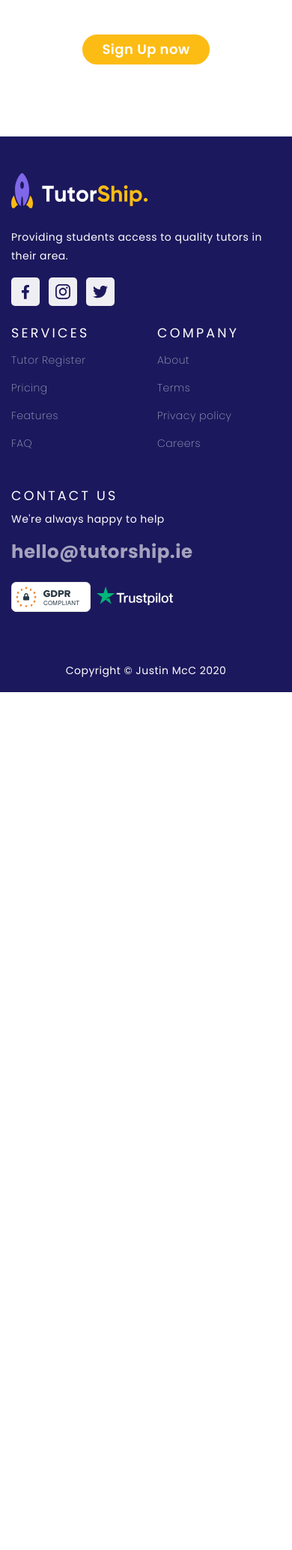
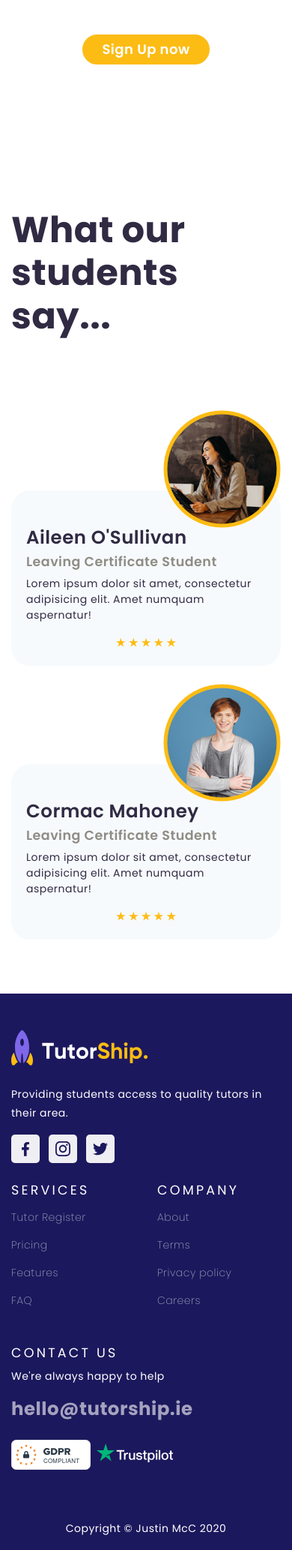
Before and after one commit to Code-Institute-Submissions/TutorShip, a Flask app: page / in a window 390 px wide. Shown: the part 1895-3962 px from the top of the page at 75% size. Before the commit the page ends 2818 px from the top, so only its background shows below. Run offline with Flask 2, Linux system fonts and the light colour scheme; some libraries are stand-ins or nearby versions.

Commit message:
Add testimonial section
Add testimonila profile images. Add media query styling to images

```diff
--- a/static/css/style.css
+++ b/static/css/style.css
@@ -51,6 +51,10 @@ a:hover {
 
 p .text-yellow:hover {
     color: #ffffff;
+}
+
+.bg-blue {
+    background-color: #F7FAFD;
 }
 
 /*--------------------------------------------------------------------- Nav */
@@ -214,6 +218,10 @@ p .text-yellow:hover {
     height: auto;
     object-fit: scale-down;
     overflow: none;
+}
+
+.testimonial-img {
+    margin-bottom: -100px;
 }
 
 /*--------------------------------------------------------------------- Buttons */
@@ -548,6 +556,10 @@ button:focus {
         height: 35px;
     }
 
+    .testimonial-img {
+        margin-bottom: -100px;
+    }
+
 }
 
 @media screen and (max-width: 821.98px) {
@@ -563,6 +575,10 @@ button:focus {
       width: 100%;
       max-width: none;
     }
+
+    .testimonial-img {
+        margin-bottom: -50px;
+    }
 }
 
 @media screen and (max-width: 1199.98px) {
--- a/templates/index.html
+++ b/templates/index.html
@@ -86,7 +86,7 @@
       <div class="jumbotron container bg-transparent">
         <div class="row">
           <div data-aos="fade-right" data-aos-duration="1000" class="d-flex col-md-6 pt-5 text-center justify-content-center">
-            <img id="results-image" src="./static/images/results.png">
+            <img id="results-image" src="{{ url_for('static', filename='images/results.png') }}">
           </div>
           <div data-aos="fade-right" data-aos-duration="1000" data-aos-delay="200" class="col-md-6 align-self-center">
             <h2 class="hero-text text-navy font-weight-bold mb-4">Resuts driven</h2>
@@ -100,5 +100,38 @@
       </div>
     </section>
 
+    <section id="testimonials" class="container text-white my-5 pt-5">
+      <h2 class="hero-text text-navy font-weight-bold mb-5 py-5">What our students say...</h2>
+      <div class="row">
+          <div data-aos="fade-up" data-aos-duration="1000" class="col-lg-6 col-md-6 mb-4">
+            <div class="h-100">
+              <div class="d-flex justify-content-end">
+                <img class="testimonial-img" src="{{ url_for('static', filename='images/testimonial-profile-girl.png') }}" alt="">
+              </div>
+              <div class="bg-blue pt-5 card-body text-navy radius">
+                  <h3 class="font-weight-semi">Aileen O'Sullivan</h3>
+                  <h5 class="font-weight-semi text-muted">Leaving Certificate Student</h5>
+                <p class="card-text col-12 col-sm-8 p-0">Lorem ipsum dolor sit amet, consectetur adipisicing elit. Amet numquam aspernatur!</p>
+                <div class="d-flex text-yellow font-weight-semi justify-content-center">&#9733; &#9733; &#9733; &#9733; &#9733;</div>
+              </div>
+            </div>
+          </div>
+
+          <div data-aos="fade-up" data-aos-duration="1000" data-aos-delay="400" class="col-lg-6 col-md-6 mb-4">
+            <div class="h-100">
+              <div class="d-flex justify-content-end">
+                <img class="testimonial-img" src="{{ url_for('static', filename='images/testimonial-profile-guy.png') }}" alt="">
+              </div>
+              <div class="bg-blue pt-5 card-body text-navy radius">
+                  <h3 class="font-weight-semi">Cormac Mahoney</h3>
+                  <h5 class="font-weight-semi text-muted">Leaving Certificate Student</h5>
+                <p class="card-text col-12 col-sm-8 p-0">Lorem ipsum dolor sit amet, consectetur adipisicing elit. Amet numquam aspernatur!</p>
+                <div class="d-flex text-yellow font-weight-semi justify-content-center">&#9733; &#9733; &#9733; &#9733; &#9733;</div>
+              </div>
+            </div>
+          </div>
+        </div>
+    </section>
+
   </main>
 {% endblock %}
```
Also changed, not shown: static/images/testimonial-profile-girl.png (added), static/images/testimonial-profile-guy.png (added).
